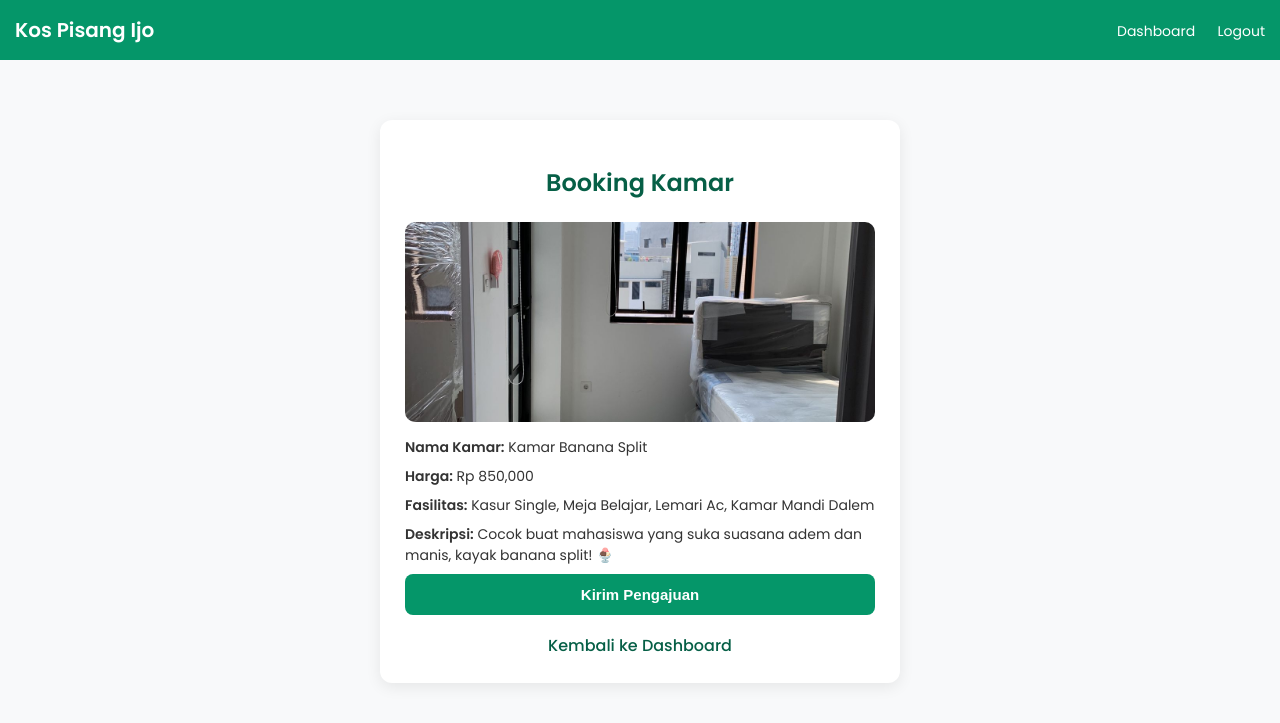
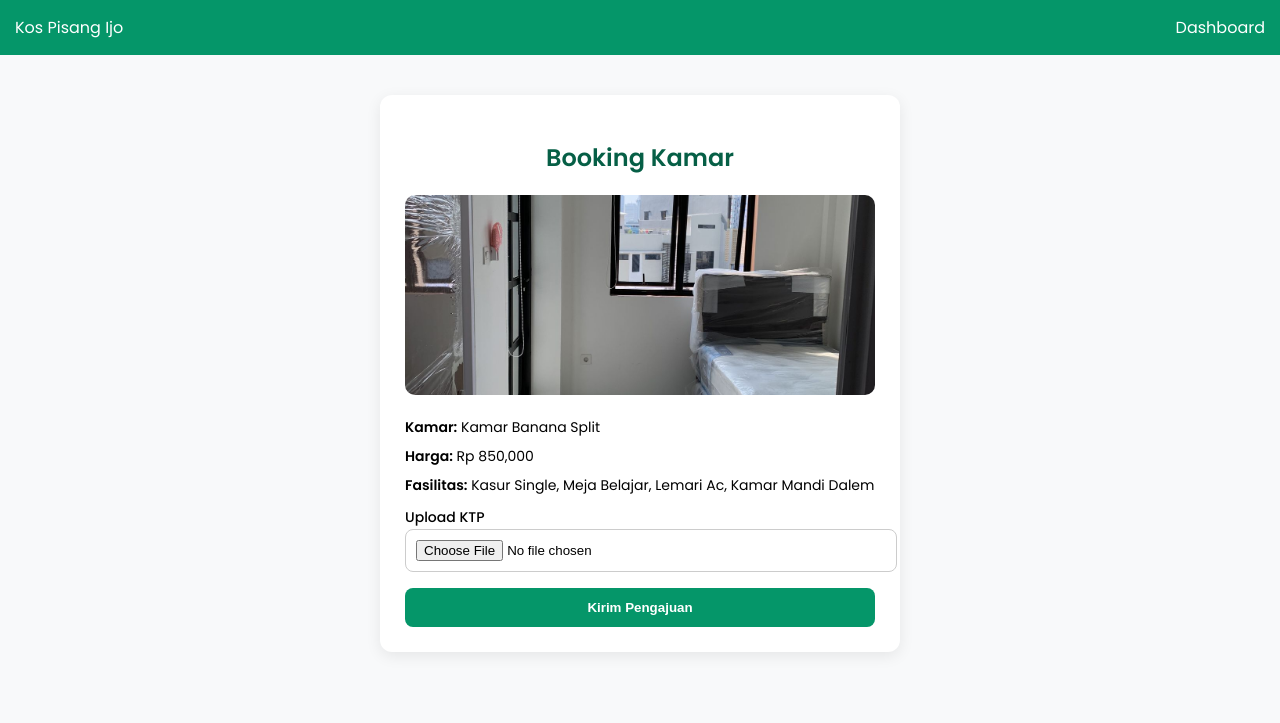
Before and after one commit to pisangijooo/website-kos, a PHP site: page /user/booking.php?id=2 in a window 1280 px wide. Shown: the top 723 px of the page. Run offline with PHP 8.4, Linux system fonts and the light colour scheme; the visitor is signed in with stand-in values (Sample User, id 1); data comes from the database, SQL or seed files in the repository.

Commit message:
Update website kos

```diff
--- a/user/booking.php
+++ b/user/booking.php
@@ -7,10 +7,8 @@ if (!isset($_SESSION['user_logged_in'])) {
     exit;
 }
 
-// Ambil user_id dari session
-$id_user = $_SESSION['user_logged_in'];
+$id_user = $_SESSION['user_id'];
 
-// Ambil id kamar dari URL
 if (!isset($_GET['id'])) {
     header("Location: index_user.php");
     exit;
@@ -18,7 +16,6 @@ if (!isset($_GET['id'])) {
 
 $id_kamar = $_GET['id'];
 
-// Ambil detail kamar yang dipilih
 $q = $koneksi->query("SELECT * FROM kamar WHERE id_kamar='$id_kamar' LIMIT 1");
 $kamar = $q->fetch_assoc();
 
@@ -29,78 +26,62 @@ if (!$kamar) {
 
 $pesan = "";
 
-// Proses booking
 if (isset($_POST['booking'])) {
+
+    if (!isset($_FILES['ktp']) || $_FILES['ktp']['error'] != 0) {
+        $pesan = "Upload KTP wajib.";
+    } else {
+
+        $ext = pathinfo($_FILES['ktp']['name'], PATHINFO_EXTENSION);
+        $allowed = ['jpg','jpeg','png'];
+
+        if (!in_array(strtolower($ext), $allowed)) {
+            $pesan = "Format KTP harus JPG atau PNG.";
+        } else {
+
+            $namaKtp = time().'_'.$id_user.'.'.$ext;
+            $tujuan = "../uploads/ktp/".$namaKtp;
+
+            move_uploaded_file($_FILES['ktp']['tmp_name'], $tujuan);
 
             $tanggal = date("Y-m-d");
 
-    // Insert pengajuan sewa
             $koneksi->query("
-        INSERT INTO pengajuan_sewa (user_id, kamar_id, status, tanggal_pengajuan)
-        VALUES ('$id_user', '$id_kamar', 'pending', '$tanggal')
+                INSERT INTO pengajuan_sewa
+                (user_id, kamar_id, ktp, status, tanggal_pengajuan)
+                VALUES
+                ('$id_user', '$id_kamar', '$namaKtp', 'pending', '$tanggal')
             ");
 
-    // Cek apakah user sudah punya entry di penghuni
-    $cekPenghuni = $koneksi->query("SELECT id FROM penghuni WHERE user_id='$id_user' LIMIT 1");
-
-    if (mysqli_num_rows($cekPenghuni) == 0) {
-        $koneksi->query("INSERT INTO penghuni (user_id, kamar_id) VALUES ('$id_user', '$id_kamar')");
-        $penghuni_id = $koneksi->insert_id;
-    } else {
-        $p = mysqli_fetch_assoc($cekPenghuni);
-        $penghuni_id = $p['id'];
+            $pesan = "Pengajuan berhasil. Menunggu persetujuan admin.";
         }
-
-    // Tambah pembayaran bulan ini
-    $bulan = date("m");
-    $tahun = date("Y");
-
-    $cekBayar = $koneksi->query("SELECT id FROM pembayaran_bulanan
-        WHERE penghuni_id='$penghuni_id' AND bulan='$bulan' AND tahun='$tahun' LIMIT 1");
-
-    if (mysqli_num_rows($cekBayar) == 0) {
-        $koneksi->query("
-            INSERT INTO pembayaran_bulanan (penghuni_id, bulan, tahun, status_lunas)
-            VALUES ('$penghuni_id', '$bulan', '$tahun', 'belum')
-        ");
     }
-
-    $pesan = "Pengajuan berhasil dikirim. Pembayaran bulan ini otomatis dibuat.";
 }
 ?>
-
+<!DOCTYPE html>
 <html>
 <head>
 <title>Booking Kamar</title>
 <link href="https://fonts.googleapis.com/css2?family=Poppins:wght@300;400;500;600&display=swap" rel="stylesheet">
-
 <style>
-        body {font-family:Poppins,sans-serif;margin:0;padding:0;background:#f8f9fa;}
-        .navbar {background:#059669;padding:15px;color:white;display:flex;justify-content:space-between;align-items:center;}
-        .navbar a {color:white;text-decoration:none;font-size:14px;margin-left:18px;}
-        .navbar .brand {font-size:20px;font-weight:600;}
-        .container {max-width:520px;margin:40px auto;padding:20px;}
+body {font-family:Poppins,sans-serif;background:#f8f9fa;margin:0;}
+.navbar {background:#059669;padding:15px;color:white;display:flex;justify-content:space-between;}
+.container {max-width:520px;margin:40px auto;}
 .card {background:white;padding:25px;border-radius:12px;box-shadow:0 4px 15px rgba(0,0,0,0.08);}
-        h2 {text-align:center;color:#065f46;font-weight:600;margin-bottom:22px;}
-        label {font-size:14px;font-weight:500;margin-bottom:6px;display:block;color:#333;}
-        input {width:100%;padding:10px;border-radius:8px;border:1px solid #d1d5db;font-size:14px;margin-bottom:20px;}
-        button {width:100%;padding:12px;background:#059669;color:white;border:none;border-radius:8px;font-size:15px;font-weight:600;cursor:pointer;}
-        button:hover {background:#047857;}
-        .msg {background:#d1fae5;color:#065f46;padding:12px;border-radius:8px;text-align:center;font-size:14px;margin-bottom:20px;}
-        .back {display:block;margin-top:18px;text-align:center;color:#065f46;font-weight:500;text-decoration:none;}
-        .foto-kamar {width:100%;height:200px;border-radius:10px;object-fit:cover;margin-bottom:15px;}
-        .info {font-size:14px;margin-bottom:8px;color:#333;}
+h2 {text-align:center;color:#065f46;}
+label {font-size:14px;font-weight:500;}
+input {width:100%;padding:10px;margin-bottom:16px;border-radius:8px;border:1px solid #ccc;}
+button {width:100%;padding:12px;background:#059669;color:white;border:none;border-radius:8px;font-weight:600;}
+.msg {background:#d1fae5;color:#065f46;padding:12px;border-radius:8px;text-align:center;margin-bottom:15px;}
+.foto {width:100%;height:200px;object-fit:cover;border-radius:10px;margin-bottom:15px;}
+.info {font-size:14px;margin-bottom:8px;}
 </style>
 </head>
-
 <body>
 
 <div class="navbar">
-    <div class="brand">Kos Pisang Ijo</div>
-    <div>
-        <a href="index_user.php">Dashboard</a>
-        <a href="../logout.php">Logout</a>
-    </div>
+    <div>Kos Pisang Ijo</div>
+    <a href="index_user.php" style="color:white;text-decoration:none;">Dashboard</a>
 </div>
 
 <div class="container">
@@ -108,23 +89,21 @@ if (isset($_POST['booking'])) {
 
 <h2>Booking Kamar</h2>
 
-        <?php if ($pesan != "") { ?>
-            <div class="msg"><?= $pesan ?></div>
-        <?php } ?>
+<?php if ($pesan) { echo "<div class='msg'>$pesan</div>"; } ?>
 
-        <img src="../admin/uploads/<?= $kamar['foto']; ?>" class="foto-kamar">
+<img src="../admin/uploads/<?= $kamar['foto']; ?>" class="foto">
 
-        <div class="info"><b>Nama Kamar:</b> <?= $kamar['nama_kamar']; ?></div>
+<div class="info"><b>Kamar:</b> <?= $kamar['nama_kamar']; ?></div>
 <div class="info"><b>Harga:</b> Rp <?= number_format($kamar['harga']); ?></div>
 <div class="info"><b>Fasilitas:</b> <?= $kamar['fasilitas']; ?></div>
-        <div class="info"><b>Deskripsi:</b> <?= $kamar['deskripsi']; ?></div>
 
-        <form method="post">
-            <input type="hidden" name="kamar" value="<?= $id_kamar; ?>">
+<form method="post" enctype="multipart/form-data">
+
+    <label>Upload KTP</label>
+    <input type="file" name="ktp" required>
+
     <button name="booking">Kirim Pengajuan</button>
 </form>
-
-        <a class="back" href="index_user.php">Kembali ke Dashboard</a>
 
 </div>
 </div>
```
Also changed, not shown: admin/pesanan.php (+32 -15 lines), admin/pesanan_setuju.php (+72 -1 lines), uploads/1764568323_Dungeon Studio Records (1).png (deleted), uploads/1764572935_Dungeon Studio Records (1).png (deleted), uploads/1764574392_Dungeon Studio Records (1).png (deleted), uploads/1765635941_68eddcea02ceb29abde1b1c752fa29eb.jpg (added), uploads/1765635962_68eddcea02ceb29abde1b1c752fa29eb.jpg (added), uploads/1765636094_download.jpg (added), uploads/1765636214_images.png (added), uploads/1765636246_images.png (added), uploads/ktp/1765635519_9.jpg (added), uploads/ktp/1765635888_9.jpg (added), uploads/ktp/1765636049_10.jpg (added), uploads/ktp/1765636176_11.jpg (added). Lines whose indentation alone changed are shown as unchanged.
